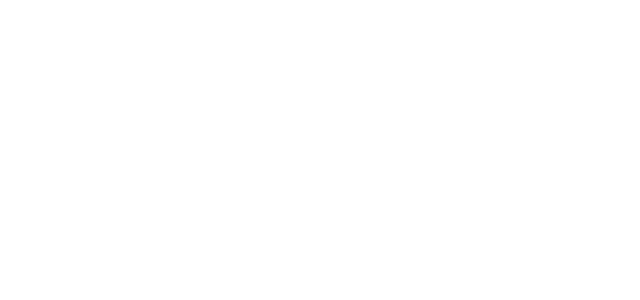
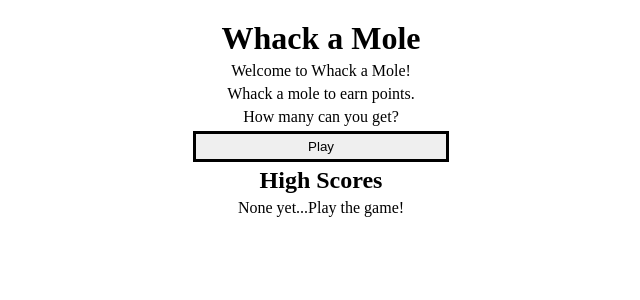
Before and after one commit to marymevs/whack-a-mole, a React (Vite) app: page / in a window 1280 px wide. Shown: the top 300 px of the page, without its empty margins (319-959 px from the left). Built offline with nearby package versions, Linux system fonts and the light colour scheme.

Commit message:
Format opening page

```diff
--- a/src/App.jsx
+++ b/src/App.jsx
@@ -1,3 +1,13 @@
 export default function App() {
-  return <></>;
+  return (
+    <main>
+      <h1>Whack a Mole</h1>
+      <p>Welcome to Whack a Mole!</p>
+      <p>Whack a mole to earn points.</p>
+      <p>How many can you get?</p>
+      <button>Play</button>
+      <h2>High Scores</h2>
+      <p>None yet...Play the game!</p>
+    </main>
+  );
 }
--- a/src/index.css
+++ b/src/index.css
@@ -1,3 +1,24 @@
+* {
+  margin: 0;
+  padding: 0;
+}
+
+main {
+  display: flex;
+  flex-direction: column;
+  align-items: center;
+  gap: 5px;
+}
+
+h1 {
+  margin-top: 20px;
+}
+
+button {
+  border: 3px black solid;
+  width: 20%;
+  padding: 5px;
+}
 
 .hole {
   background: url("/hole.png") no-repeat center/contain;
```
